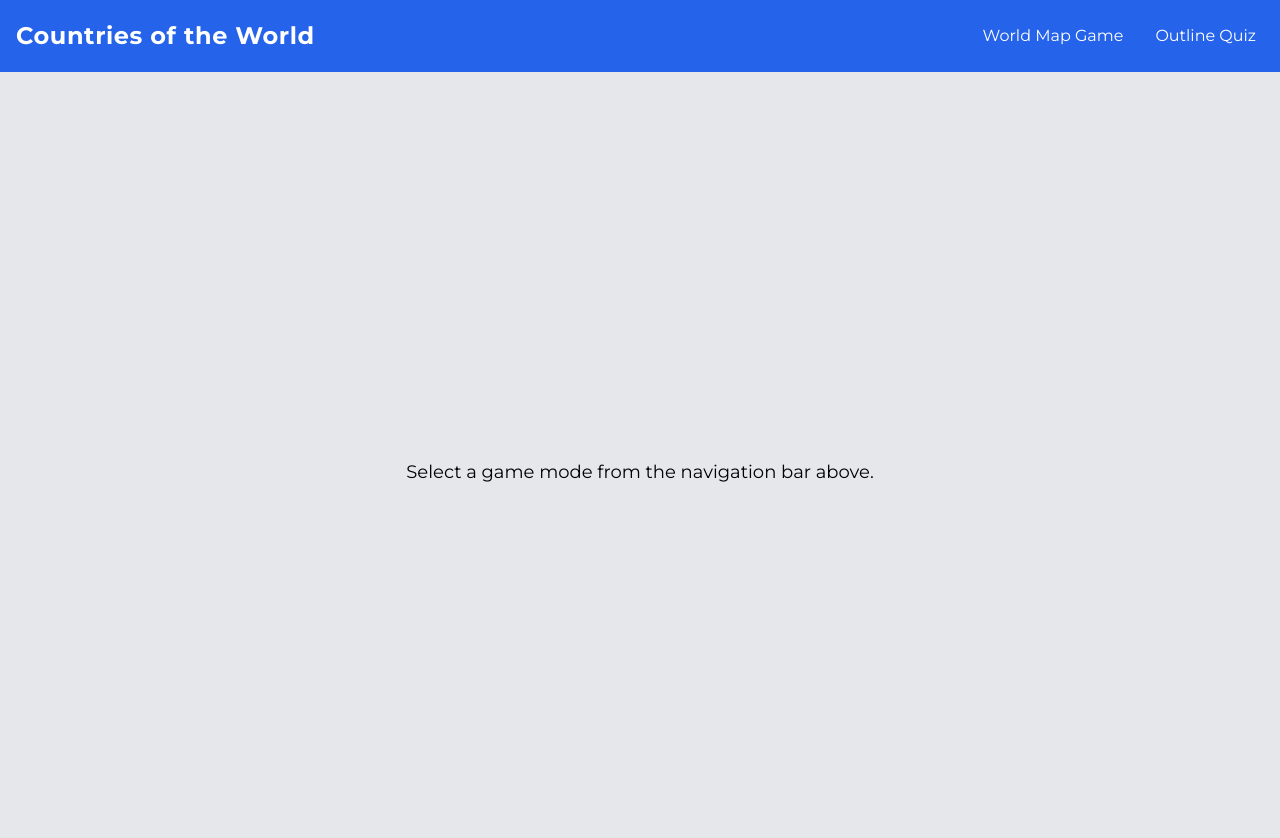
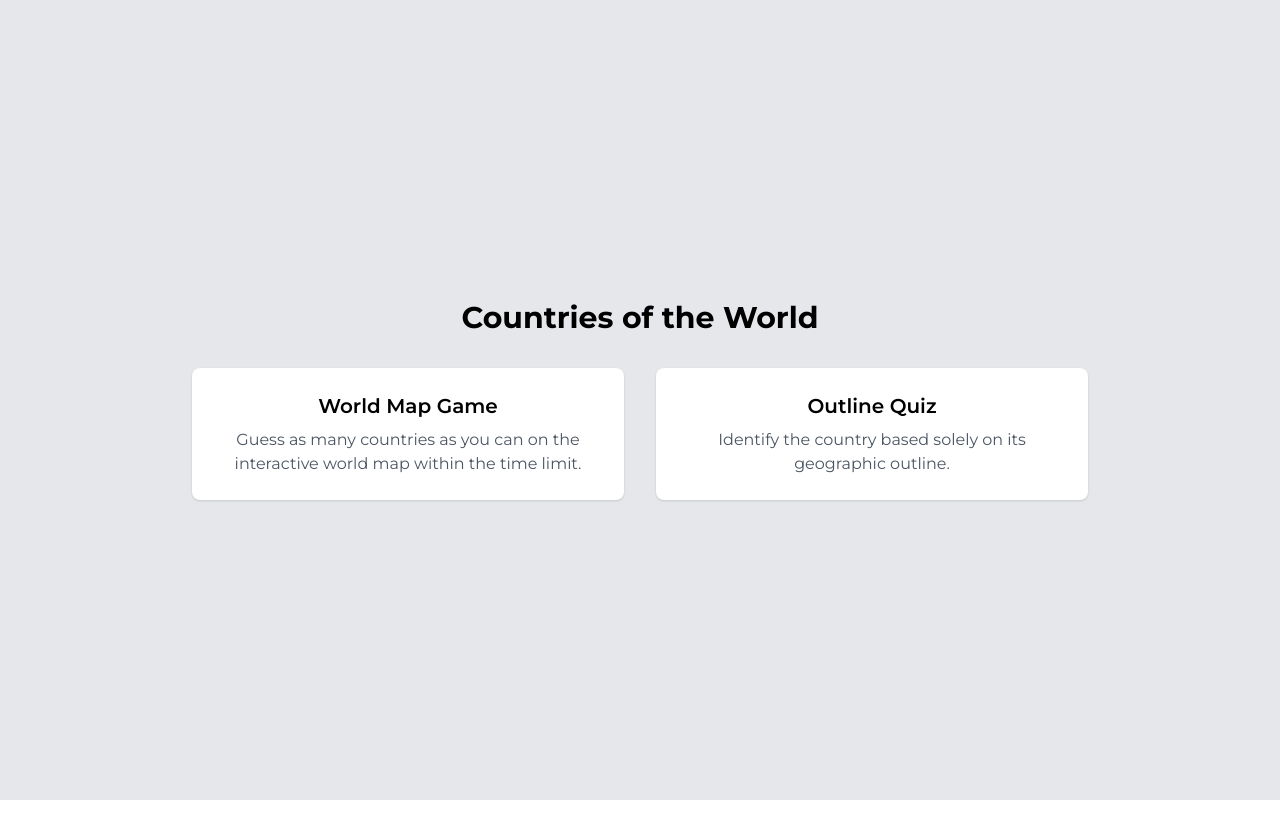
Before and after one commit to LuizFelipeBarbosa/countries-game, a React (Vite) app: page / in a window 1280 px wide. Shown: the top 838 px of the page. After the commit the page ends 800 px from the top, so only its background shows below. Built offline with nearby package versions, Linux system fonts and the light colour scheme.

Commit message:
feat: add game selection home screen

```diff
--- a/src/App.jsx
+++ b/src/App.jsx
@@ -262,12 +262,7 @@ const App = () => {
 	};
 
         if (!gameMode) {
-                return (
-                        <div className="min-h-screen bg-gray-200">
-                                <NavBar onSelect={handleSelectGame} />
-                                <Home />
-                        </div>
-                );
+                return <Home onSelect={handleSelectGame} />;
         }
 
         if (gameMode === "outline") {
--- a/src/Home.jsx
+++ b/src/Home.jsx
@@ -1,9 +1,33 @@
-const Home = () => {
+const Home = ({ onSelect }) => {
         return (
-                <div className="min-h-screen flex flex-col items-center justify-center gap-4 bg-gray-200">
-                        <p className="text-lg font-montserrat">
-                                Select a game mode from the navigation bar above.
-                        </p>
+                <div className="min-h-screen flex flex-col items-center justify-center bg-gray-200 p-4">
+                        <h1 className="text-3xl font-bold mb-8 font-montserrat text-center">
+                                Countries of the World
+                        </h1>
+                        <div className="grid grid-cols-1 sm:grid-cols-2 gap-8 w-full max-w-4xl">
+                                <button
+                                        className="bg-white p-6 rounded-lg shadow hover:shadow-lg transition flex flex-col items-center"
+                                        onClick={() => onSelect("world")}
+                                >
+                                        <h2 className="text-xl font-semibold mb-2 font-montserrat">
+                                                World Map Game
+                                        </h2>
+                                        <p className="text-gray-600 text-center font-montserrat">
+                                                Guess as many countries as you can on the interactive world map within the time limit.
+                                        </p>
+                                </button>
+                                <button
+                                        className="bg-white p-6 rounded-lg shadow hover:shadow-lg transition flex flex-col items-center"
+                                        onClick={() => onSelect("outline")}
+                                >
+                                        <h2 className="text-xl font-semibold mb-2 font-montserrat">
+                                                Outline Quiz
+                                        </h2>
+                                        <p className="text-gray-600 text-center font-montserrat">
+                                                Identify the country based solely on its geographic outline.
+                                        </p>
+                                </button>
+                        </div>
                 </div>
         );
 };
```
